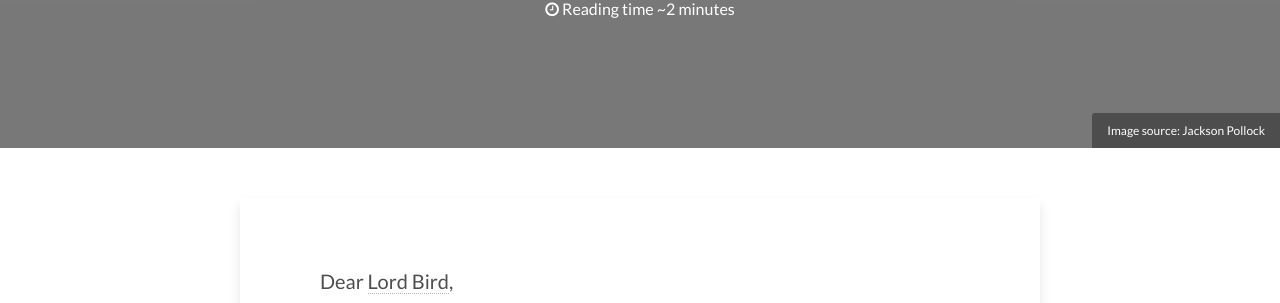
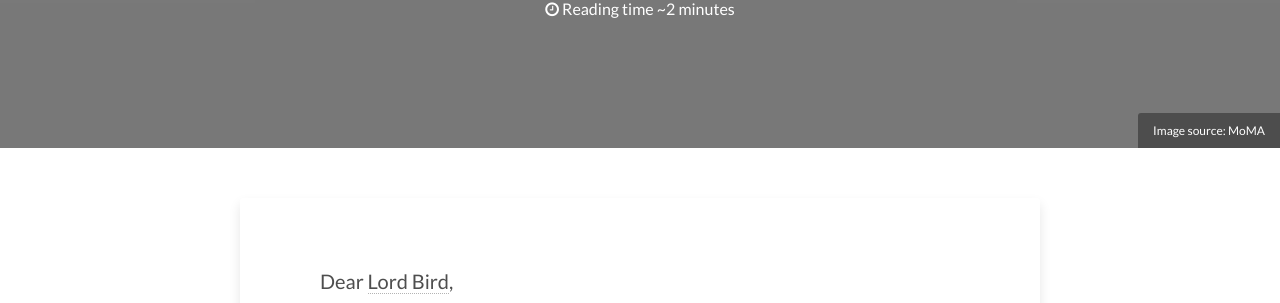
Before and after one commit to dtinblack/dtinblack.github.io, a Jekyll site: the page built from _posts/2022-11-26-letter-to-john-bird.md, in a window 1280 px wide. Shown: the part 252-555 px from the top of the page. Built offline with Jekyll 4.4.1, drawn with Linux system fonts in a browser that asks for light colours; nearby versions of some CDN libraries.

Commit message:
updated background

```diff
--- a/_posts/2022-11-26-letter-to-john-bird.md
+++ b/_posts/2022-11-26-letter-to-john-bird.md
@@ -7,8 +7,8 @@ tags: [Poverty, The Big Issue]
 image:
   background: backgrounds/general-background.jpg
   feature: features/letter-to-john-bird.jpg
-  credit: Jackson Pollock
-  creditlink: https://www.jackson-pollock.org/convergence.jsp
+  credit: MoMA
+  creditlink: https://www.moma.org/calendar/exhibitions/3663
 ---
 
 Dear [Lord Bird](https://members.parliament.uk/member/4564/contact),
```
Also changed, not shown: 2 other files.
